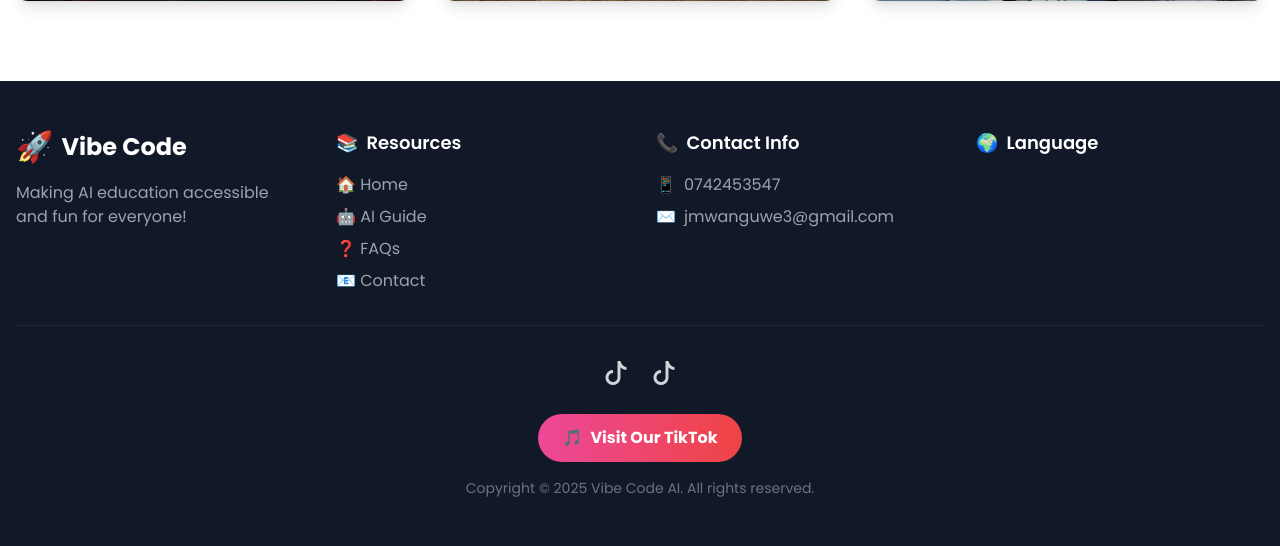
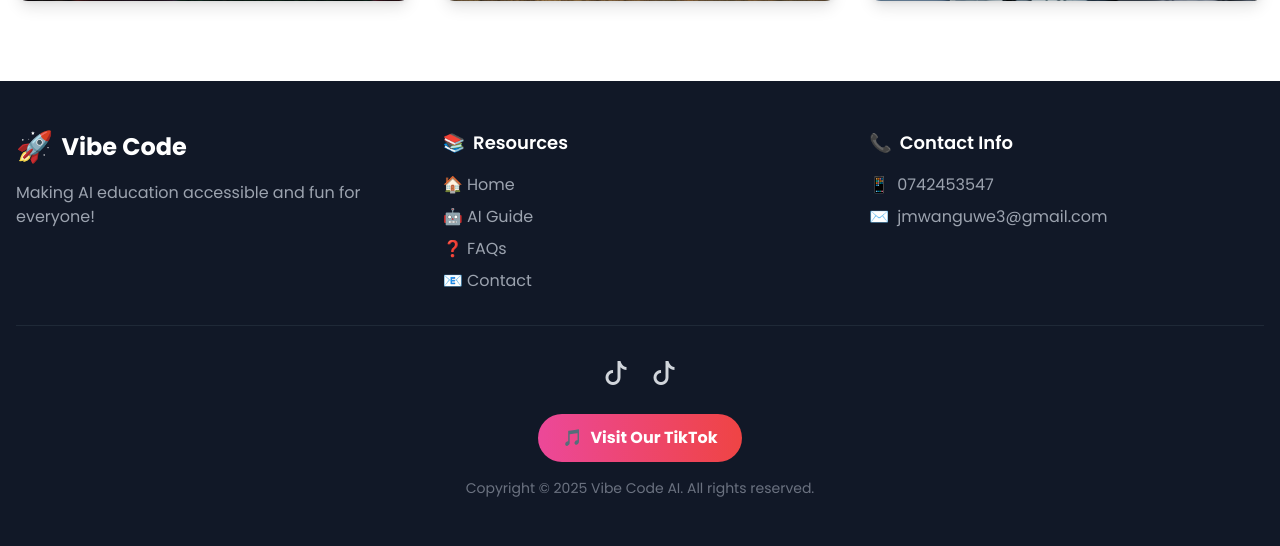
Before and after one commit to ja154/course_app, a Flask app: page / in a window 1280 px wide. Shown: the part 3635-4181 px from the top of the page. Run offline with Flask 3, Linux system fonts and the light colour scheme; some libraries are stand-ins or nearby versions.

Commit message:
index_combined.html

```diff
--- a/templates/index_combined.html
+++ b/templates/index_combined.html
@@ -42,7 +42,7 @@
         }
 
         .float-animation {
-            animation: float 3s ease-in-out infinite;
+            animation: float 6s ease-in-out infinite;
         }
 
         @keyframes float {
@@ -78,28 +78,6 @@
             -webkit-text-fill-color: transparent;
             background-clip: text;
         }
-
-        /* NEW: Styles for Google Translate Widget */
-        .goog-te-gadget-simple {
-            background-color: rgba(255, 255, 255, 0.3) !important;
-            border: 1px solid rgba(255, 255, 255, 0.4) !important;
-            padding: 8px !important;
-            border-radius: 8px !important;
-            backdrop-filter: blur(10px);
-            cursor: pointer;
-        }
-        .goog-te-gadget-simple span {
-            color: #333 !important;
-        }
-        .goog-te-gadget-icon {
-            display: none !important;
-        }
-        body > .skiptranslate {
-            display: none;
-        }
-        body {
-            top: 0 !important;
-        }
     </style>
 </head>
 <body class="min-h-screen">
@@ -132,25 +110,25 @@
     <main class="pt-20">
         <!-- Hero Section -->
         <section id="home-section" class="hero-bg min-h-screen flex items-center justify-center text-white relative overflow-hidden p-6">
-            <!-- Background Image Collage -->
-            <div class="absolute inset-0 z-0 opacity-40">
-                <img src="static/Generated%20image%201%20(1).png" alt="Abstract AI art" class="absolute top-1/4 left-1/4 w-48 h-48 object-cover rounded-full -rotate-12 transform-gpu transition hover:scale-110 duration-500">
-                <img src="static/image%20(1).png" alt="Abstract AI art" class="absolute bottom-1/4 right-1/4 w-40 h-40 object-cover rounded-2xl rotate-6 transform-gpu transition hover:scale-110 duration-500">
-                <img src="static/Generated%20image%201%20(2).png" alt="Abstract AI art" class="absolute top-20 right-32 w-32 h-32 object-cover rounded-lg rotate-12 transform-gpu transition hover:scale-110 duration-500">
-                <img src="static/image%20(2).png" alt="Abstract AI art" class="absolute bottom-20 left-32 w-36 h-36 object-cover rounded-xl -rotate-6 transform-gpu transition hover:scale-110 duration-500">
+            <!-- Background Creative Image Collage -->
+            <div class="absolute inset-0 z-0">
+                <img src="static/Generated%20image%201%20(1).png" alt="Abstract AI art" class="float-animation absolute top-1/4 left-[15%] w-64 h-64 object-cover rounded-full -rotate-12 mix-blend-lighten opacity-30 blur-sm" style="animation-duration: 8s;">
+                <img src="static/image%20(1).png" alt="Abstract AI art" class="float-animation absolute bottom-[20%] right-[10%] w-56 h-56 object-cover rounded-2xl rotate-6 mix-blend-lighten opacity-40 blur-sm" style="animation-duration: 10s; animation-delay: -2s;">
+                <img src="static/Generated%20image%201%20(2).png" alt="Abstract AI art" class="float-animation absolute top-20 right-[20%] w-48 h-48 object-cover rounded-lg rotate-12 mix-blend-lighten opacity-30 blur-sm" style="animation-duration: 9s; animation-delay: -1s;">
+                <img src="static/image%20(2).png" alt="Abstract AI art" class="float-animation absolute bottom-16 left-[25%] w-52 h-52 object-cover rounded-xl -rotate-6 mix-blend-lighten opacity-30 blur-sm" style="animation-duration: 7s; animation-delay: -3s;">
             </div>
 
             <div class="max-w-6xl mx-auto px-4 text-center relative z-10">
                 <div class="pulse-animation mb-8">
                     <span class="text-8xl">🎵</span>
                 </div>
-                <h1 class="text-5xl md:text-7xl font-bold mb-6 leading-tight">
+                <h1 class="text-5xl md:text-7xl font-bold mb-6 leading-tight" style="text-shadow: 0 0 20px rgba(0,0,0,0.3);">
                     Master AI with
                     <span class="bg-gradient-to-r from-yellow-400 to-orange-500 bg-clip-text text-transparent">
                         Intuitive Coding
                     </span>
                 </h1>
-                <p class="text-xl md:text-2xl mb-8 opacity-90 leading-relaxed max-w-4xl mx-auto">
+                <p class="text-xl md:text-2xl mb-8 opacity-90 leading-relaxed max-w-4xl mx-auto" style="text-shadow: 0 0 10px rgba(0,0,0,0.5);">
                     🚀 Transform your coding journey with Vibe Code AI Courses - where cutting-edge artificial intelligence meets engaging, hands-on learning experiences
                 </p>
             </div>
@@ -276,7 +254,8 @@
                     <p class="text-xl font-semibold text-gray-700 mb-8">
                         📚 Ready to dive deeper into AI? Download our comprehensive guide:
                     </p>
-                    <a href="ai-coding-guide.pdf" download="Vibe-Code-AI-Guide.pdf" class="btn-primary text-white font-bold py-4 px-8 rounded-full text-lg flex items-center mx-auto">
+                    <!-- FIX: Path corrected to include static/ folder -->
+                    <a href="static/ai-coding-guide.pdf" download="Vibe-Code-AI-Guide.pdf" class="btn-primary text-white font-bold py-4 px-8 rounded-full text-lg flex items-center mx-auto">
                         <span class="mr-2">📥</span>
                         Download Our AI Guide (PDF)
                     </a>
@@ -322,9 +301,9 @@
     <!-- Footer -->
     <footer class="bg-gray-900 text-gray-300 py-12">
         <div class="max-w-7xl mx-auto px-4">
-            <div class="grid grid-cols-1 md:grid-cols-4 gap-8">
+            <div class="grid grid-cols-1 md:grid-cols-3 gap-8 text-center md:text-left">
                 <div class="col-span-1">
-                    <a class="text-2xl font-bold text-white flex items-center mb-4" href="#home-section">
+                    <a class="text-2xl font-bold text-white flex items-center justify-center md:justify-start mb-4" href="#home-section">
                         <span class="mr-2 text-3xl">🚀</span>
                         <span>Vibe Code</span>
                     </a>
@@ -332,7 +311,7 @@
                 </div>
 
                 <div class="col-span-1">
-                    <h6 class="text-white font-semibold text-lg mb-4 flex items-center">
+                    <h6 class="text-white font-semibold text-lg mb-4 flex items-center justify-center md:justify-start">
                         <span class="mr-2">📚</span> Resources
                     </h6>
                     <ul class="space-y-2">
@@ -344,26 +323,19 @@
                 </div>
 
                 <div class="col-span-1">
-                    <h6 class="text-white font-semibold text-lg mb-4 flex items-center">
+                    <h6 class="text-white font-semibold text-lg mb-4 flex items-center justify-center md:justify-start">
                         <span class="mr-2">📞</span> Contact Info
                     </h6>
-                    <p class="text-gray-400 mb-2 flex items-center">
+                    <p class="text-gray-400 mb-2 flex items-center justify-center md:justify-start">
                         <span class="mr-2">📱</span>
                         <a href="tel:305-240-9671" class="hover:text-purple-400 transition-colors">0742453547</a>
                     </p>
-                    <p class="text-gray-400 flex items-center">
+                    <p class="text-gray-400 flex items-center justify-center md:justify-start">
                         <span class="mr-2">✉️</span>
                         <a href="mailto:info@company.com" class="hover:text-purple-400 transition-colors">jmwanguwe3@gmail.com</a>
                     </p>
                 </div>
 
-                <div class="col-span-1">
-                    <h6 class="text-white font-semibold text-lg mb-4 flex items-center">
-                        <span class="mr-2">🌍</span> Language
-                    </h6>
-                    <!-- NEW: This div will be filled by Google Translate -->
-                    <div id="google_translate_element"></div>
-                </div>
             </div>
 
             <div class="border-t border-gray-800 mt-8 pt-8 text-center">
@@ -385,17 +357,6 @@
             </div>
         </div>
     </footer>
-
-    <!-- NEW: Google Translate Scripts -->
-    <script type="text/javascript">
-        function googleTranslateElementInit() {
-            new google.translate.TranslateElement({
-                pageLanguage: 'en',
-                layout: google.translate.TranslateElement.InlineLayout.SIMPLE
-            }, 'google_translate_element');
-        }
-    </script>
-    <script type="text/javascript" src="//translate.google.com/translate_a/element.js?cb=googleTranslateElementInit"></script>
 
     <script>
         // Set current year
```
